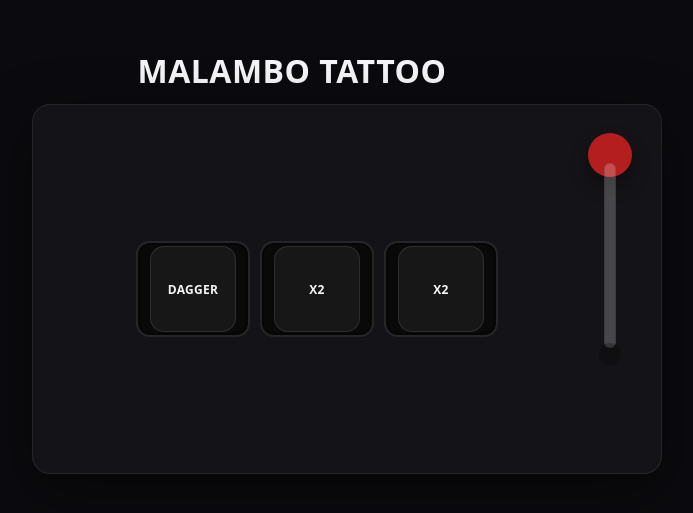
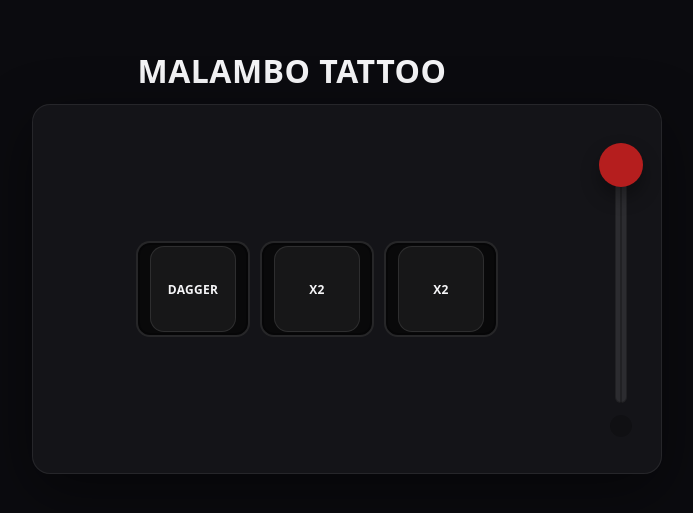
Before and after one commit to NOIDE2019/MALAMBO-SLOT, a React (Vite) app: page / in a window 1280 px wide. Shown: the part 157-670 px from the top of the page, without its empty margins (348-1041 px from the left). Built offline with nearby package versions, Linux system fonts and the light colour scheme.

Commit message:
Update LeverRight.jsx

```diff
--- a/src/components/LeverRight.jsx
+++ b/src/components/LeverRight.jsx
@@ -5,30 +5,34 @@ const wait = (ms) => new Promise((r) => setTimeout(r, ms));
 
 export function LeverRight({ disabled, onPulled }) {
   const wrapRef = useRef(null);
+
+  const maxPull = 180;     // recorrido total
+  const fireAt = maxPull;  // DISPARA solo cuando llega abajo del todo
+
   const [dragging, setDragging] = useState(false);
-  const [pull, setPull] = useState(0); // 0..maxPull
+  const [pull, setPull] = useState(0);      // 0..maxPull
+  const [locked, setLocked] = useState(false); // bloquea mientras “clack” + retorno
   const firedRef = useRef(false);
-
-  const maxPull = 130;
-  const threshold = Math.round(maxPull * 0.72);
 
   useEffect(() => {
     const wrap = wrapRef.current;
     if (!wrap) return;
 
     const onMove = (e) => {
-      if (!dragging || disabled) return;
+      if (!dragging || disabled || locked) return;
       e.preventDefault();
 
       const startY = Number(wrap.dataset.startY || e.clientY);
       const dy = e.clientY - startY;
+
+      // vertical puro
       const next = clamp(dy, 0, maxPull);
-
       setPull(next);
 
-      if (!firedRef.current && next >= threshold) {
+      // feedback leve cuando llega al fondo
+      if (!firedRef.current && next >= fireAt) {
         firedRef.current = true;
-        if (navigator.vibrate) navigator.vibrate(18);
+        if (navigator.vibrate) navigator.vibrate(25);
       }
     };
 
@@ -36,24 +40,31 @@ export function LeverRight({ disabled, onPulled }) {
       if (!dragging) return;
       setDragging(false);
 
-      const success = pull >= threshold;
-
-      if (success && !disabled) {
-        setPull(maxPull);
-        await wait(70);
-        onPulled?.();
-        await wait(160);
+      // si no llegó al fondo, vuelve arriba y NO dispara
+      if (pull < fireAt || disabled) {
+        setPull(0);
+        firedRef.current = false;
+        cleanupPointer(wrap);
+        return;
       }
 
+      // si llegó al fondo: clack, dispara 1 vez, vuelve sola
+      setLocked(true);
+
+      // “tope” duro: se queda abajo un instante
+      setPull(maxPull);
+      await wait(90);
+
+      onPulled?.(); // dispara el giro
+
+      // vuelve arriba con resorte (un poquito más lento)
+      await wait(140);
       setPull(0);
+
+      await wait(160);
+      setLocked(false);
       firedRef.current = false;
-
-      try {
-        const pid = Number(wrap.dataset.pointerId || "NaN");
-        if (!Number.isNaN(pid)) wrap.releasePointerCapture?.(pid);
-      } catch {}
-      wrap.dataset.pointerId = "";
-      wrap.dataset.startY = "";
+      cleanupPointer(wrap);
     };
 
     window.addEventListener("pointermove", onMove, { passive: false });
@@ -65,9 +76,7 @@ export function LeverRight({ disabled, onPulled }) {
       window.removeEventListener("pointerup", onEnd);
       window.removeEventListener("pointercancel", onEnd);
     };
-  }, [dragging, disabled, pull, threshold, maxPull, onPulled]);
-
-  const angle = (pull / maxPull) * 24;
+  }, [dragging, disabled, locked, pull]);
 
   return (
     <div
@@ -77,7 +86,7 @@ export function LeverRight({ disabled, onPulled }) {
         right: 8,
         top: 20,
         width: 84,
-        height: 280,
+        height: 320,
         touchAction: "none",
         userSelect: "none",
         WebkitUserSelect: "none",
@@ -86,22 +95,36 @@ export function LeverRight({ disabled, onPulled }) {
       }}
       aria-hidden="true"
     >
+      {/* Riel */}
       <div
         style={{
           position: "absolute",
-          right: 8,
-          top: 8,
-          width: 70,
-          height: 250,
-          transformOrigin: "50% 18%",
-          transform: `rotate(${angle}deg)`,
-          transition: dragging ? "none" : "transform 220ms cubic-bezier(.2,.9,.2,1)",
-          willChange: "transform",
+          right: 26,
+          top: 18,
+          width: 12,
+          height: 260,
+          borderRadius: 999,
+          background: "rgba(255,255,255,.10)",
+          boxShadow: "inset 0 0 0 1px rgba(0,0,0,.25)",
         }}
-      >
+      />
+
+      {/* Varilla (opcional, para que parezca más real) */}
+      <div
+        style={{
+          position: "absolute",
+          right: 31,
+          top: 18,
+          width: 2,
+          height: 260,
+          background: "rgba(0,0,0,.25)",
+        }}
+      />
+
+      {/* Perilla draggable */}
       <div
         onPointerDown={(e) => {
-            if (disabled) return;
+          if (disabled || locked) return;
           const wrap = wrapRef.current;
           if (!wrap) return;
 
@@ -112,44 +135,44 @@ export function LeverRight({ disabled, onPulled }) {
         }}
         style={{
           position: "absolute",
-            left: "50%",
-            top: 0,
+          right: 10,
+          top: 18,
           width: 44,
           height: 44,
-            transform: "translateX(-50%)",
           borderRadius: 999,
-            background: "#b51e1e",
+          background: locked ? "#8b1515" : "#b51e1e",
           boxShadow: "0 10px 18px rgba(0,0,0,.35)",
-            cursor: disabled ? "not-allowed" : "grab",
+          cursor: disabled || locked ? "not-allowed" : "grab",
           touchAction: "none",
+          transform: `translate3d(0, ${pull}px, 0)`,
+          transition: dragging
+            ? "none"
+            : "transform 260ms cubic-bezier(.18,.95,.22,1)",
+          willChange: "transform",
         }}
       />
+
+      {/* Base abajo */}
       <div
         style={{
           position: "absolute",
-            left: "50%",
-            top: 30,
-            width: 12,
-            height: 185,
-            transform: "translateX(-50%)",
-            borderRadius: 999,
-            background: "rgba(255,255,255,.22)",
-            boxShadow: "inset 0 0 0 1px rgba(0,0,0,.15)",
-          }}
-        />
-        <div
-          style={{
-            position: "absolute",
-            left: "50%",
-            top: 210,
+          right: 21,
+          top: 290,
           width: 22,
           height: 22,
-            transform: "translateX(-50%)",
           borderRadius: 999,
-            background: "rgba(0,0,0,.25)",
+          background: "rgba(0,0,0,.22)",
         }}
       />
     </div>
-    </div>
   );
 }
+
+function cleanupPointer(wrap) {
+  try {
+    const pid = Number(wrap.dataset.pointerId || "NaN");
+    if (!Number.isNaN(pid)) wrap.releasePointerCapture?.(pid);
+  } catch {}
+  wrap.dataset.pointerId = "";
+  wrap.dataset.startY = "";
+}
```
Lines whose indentation alone changed are shown as unchanged.
